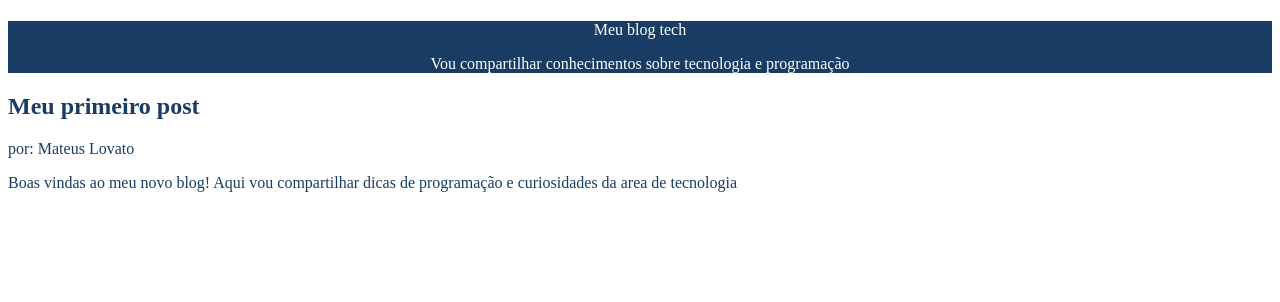
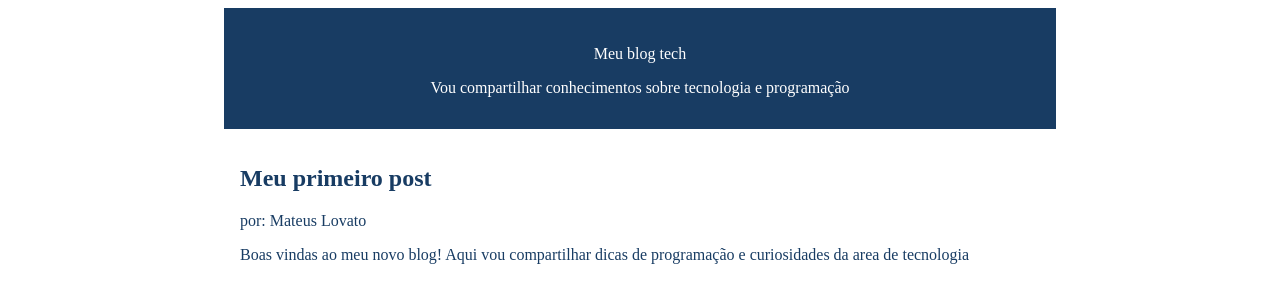
Before and after one commit to mateuslovato11-maker/minha-2-pagina, a plain HTML site: page index.html in a window 1280 px wide. Drawn offline with Linux system fonts and the light colour scheme.

Commit message:
aaaaaaaaaaaaaaaaaahhhhaahhahaahahhaahhahahahahahahhshhhhhbdhf anceloti miseravel ponha o endrick

```diff
--- a/index.html
+++ b/index.html
@@ -9,10 +9,17 @@
             background-color:#183C63;
             color: #FFFFFF;
             text-align: center;
+            max-width: 800px;
+            margin: 0 auto;
+            padding: 16px;
+
         }
         main {
-           background:FFFFFF;
+           background-color:#FFFFFF;
            color: #183C63;
+           max-width: 800px;
+           margin: 0 auto;
+           padding: 16px;
         }
     </style>
 </head>
```
